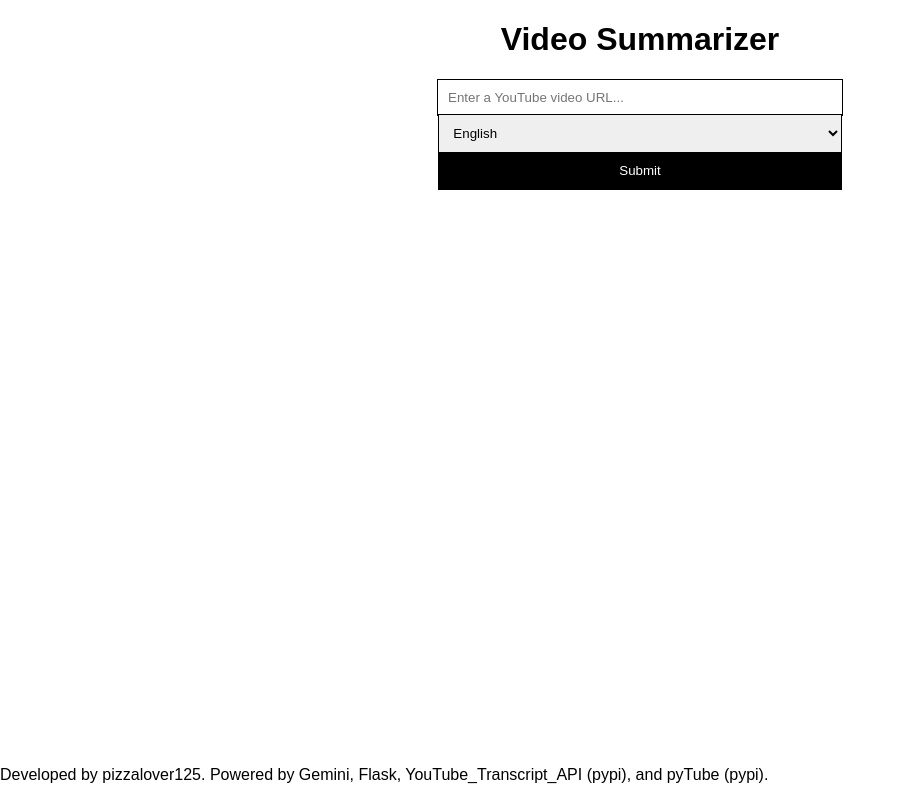
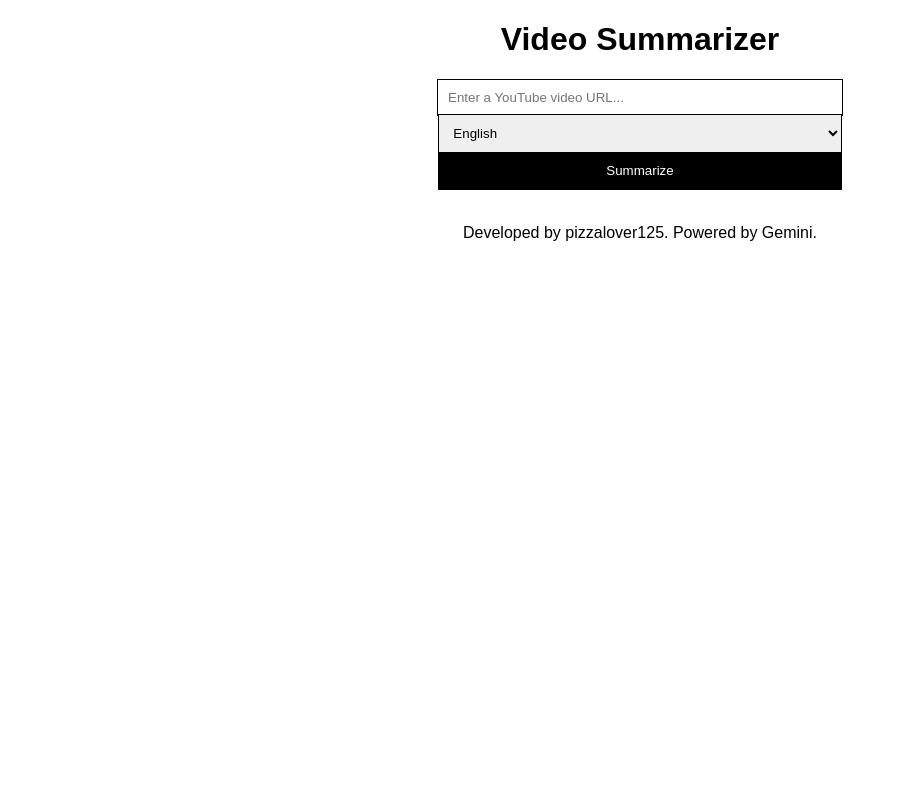
Before and after one commit to pizzalover125/video-summary, a Flask app: page / in a window 1280 px wide. Shown: the whole page, without its empty margins (0-905 px from the left). Run offline with Flask 3, Linux system fonts and the light colour scheme.

Commit message:
Bug fixes

```diff
--- a/main.py
+++ b/main.py
@@ -47,9 +47,9 @@ def main():
         lang = request.form['lang']
         try:
             response = translate_text(videoSummary(user_input), lang)
-            return render_template("index.html", response="tesst")
+            return render_template("index.html", response=response)
         except:
-            return render_template("index.html", response="Error occured. Please try a URL with audio.")
+            return render_template("index.html", response="Invalid URL.")
 
 
     else:
--- a/static/css/main.css
+++ b/static/css/main.css
@@ -18,6 +18,7 @@ input {
     border: none;
     outline: 1px solid black;
 }
+
 select {
     padding: 10px;
     width: 31.35%;
@@ -26,14 +27,9 @@ select {
 }
 
 #answer {
-    background-color: lightgrey;
-    width: 60%;
+    background-color: rgb(238, 238, 238);
+    width: 31.55%;
     text-align: center;
     margin: 0 auto;
     border-radius: 10px;
 }
-
-#footer {
-    position: fixed;
-    bottom: 0;
-}
--- a/templates/index.html
+++ b/templates/index.html
@@ -23,15 +23,12 @@
         <option value="hi">Hindi</option>
         <option value="or">Odia</option>
     </select><br>
-    <button id="submit" type="submit">Submit</button>
+    <button id="submit" type="submit">Summarize</button>
 </form>
 <br>
 <div id="answer">
     {{ response }}
 </div>
 
-<p id="footer">Developed by pizzalover125. Powered by Gemini, Flask, YouTube_Transcript_API (pypi), and pyTube (pypi).</p>
-<script>
-
-</script>
+<p id="footer">Developed by pizzalover125. Powered by Gemini.</p>
 {% endblock %}
```
Also changed, not shown: test.py (+1 -18 lines).
